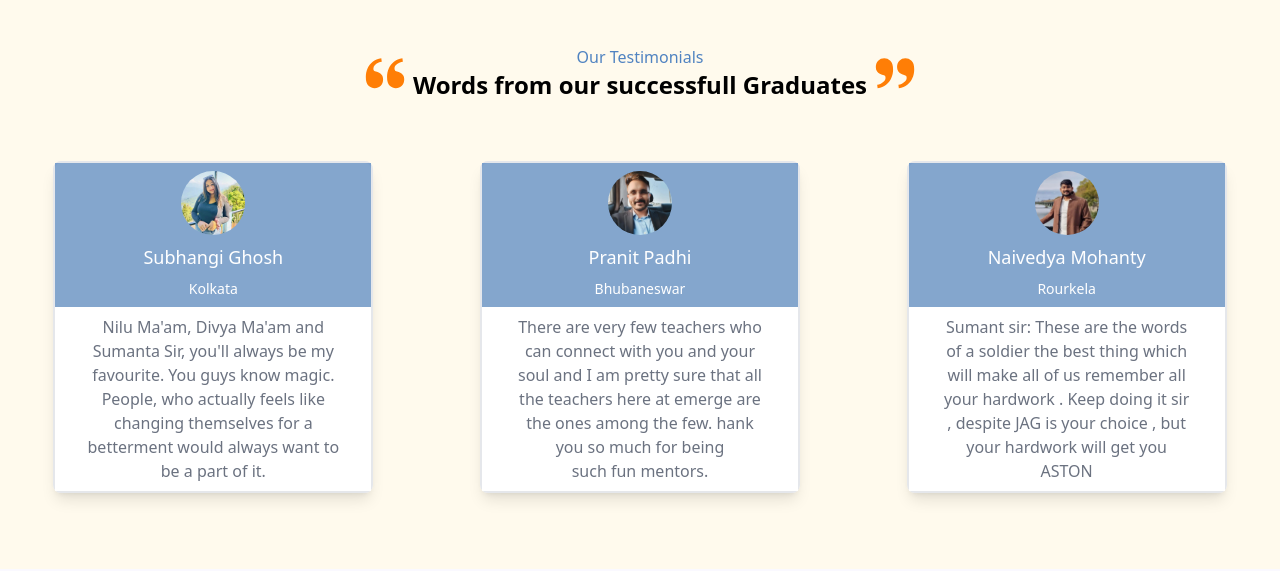
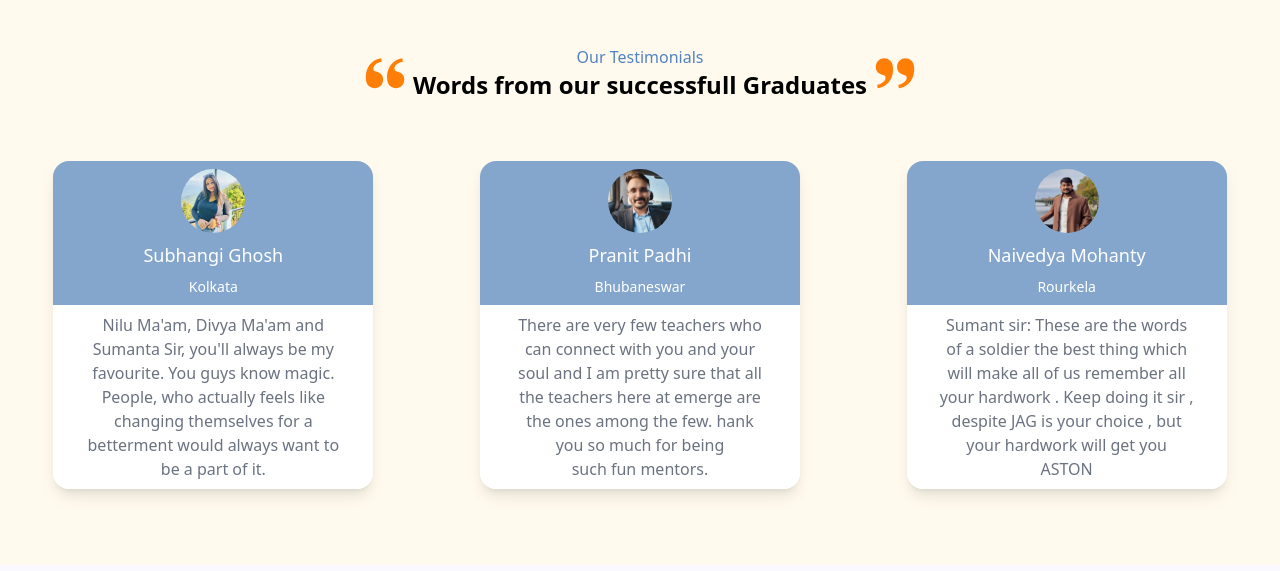
Before and after one commit to Vishalnce/new-emerge-1, a Next.js app: page / in a window 1280 px wide. Shown: the part 3400-3971 px from the top of the page. Built offline with nearby package versions, Linux system fonts and the light colour scheme; no server answers.

Commit message:
update review

```diff
--- a/components/Review.tsx
+++ b/components/Review.tsx
@@ -49,14 +49,14 @@ const Review = () => {
 
         {/* cards */}
 
-        <div className="flex flex-row max-md:flex-col justify-around items-center mx-auto  py-4 h-auto bg-[#FFFAED]">
+        <div className="flex flex-row max-md:flex-col justify-around items-center mx-auto  py-4 h-auto ">
           {info.map((item) => (
             <div
-              className="flex flex-col border-2 rounded-lg w-[25%] h-[80%] max-md:w-[80%] shadow-lg hover:shadow-2xl hover:border-white group m-3"
+              className="flex flex-col   w-[25%] h-[80%] max-md:w-[80%] shadow-lg hover:shadow-2xl  group rounded-b-2xl m-3"
               key={item.name}
             >
               {/* Top section */}
-              <div className="flex flex-col  items-center bg-[#5083C1B2] group-hover:bg-[#5083C1] h-[40%] transition-colors duration-300">
+              <div className="flex flex-col  items-center bg-[#5083C1B2] group-hover:bg-[#5083C1] h-[40%] transition-colors duration-300 rounded-t-2xl ">
                 <div className="w-[28%] m-2 flex justify-center">
                   <img src={item.path} />
                 </div>
@@ -69,7 +69,7 @@ const Review = () => {
               </div>
 
               {/* Review section */}
-              <div className=" mx-auto  transition-colors duration-300 bg-white">
+              <div className=" mx-auto  transition-colors duration-300 bg-white rounded-b-2xl ">
                 <p className="text-center text m-2 text-gray-500 w-[80%] mx-auto ">
                   {item.review}
                 </p>
```
